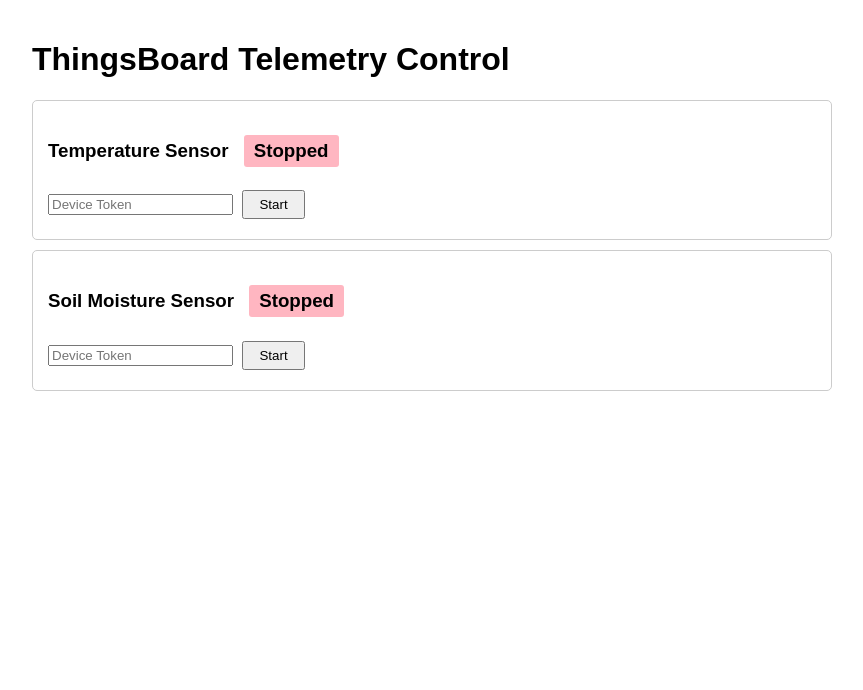
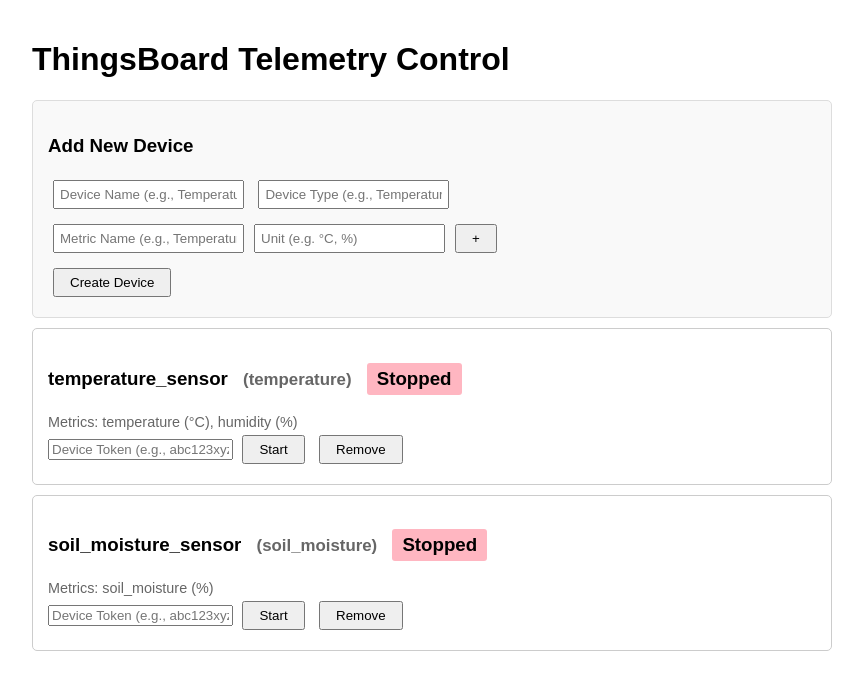
Before and after one commit to gigwegbe/function-calling-for-sensors-at-the-edge, a Flask app: page / in a window 1280 px wide. Shown: the top 690 px of the page, without its empty margins (208-1071 px from the left). Run offline with Flask 3, Linux system fonts and the light colour scheme; data that the repository does not hold is empty.

Commit message:
able to add new device

```diff
--- a/integration/thingsboard-control/app.py
+++ b/integration/thingsboard-control/app.py
@@ -1,67 +1,198 @@
+import os
 from flask import Flask, render_template, request, jsonify
-from flask_cors import CORS  # Import flask_cors
+from flask_cors import CORS
 import paho.mqtt.client as mqtt
 import json
 import time
 import random
 import threading
 import logging
+from dataclasses import dataclass
+from typing import Dict, Any, Callable
 
+# Data structure for device configuration
+@dataclass
+class DeviceConfig:
+    name: str
+    token: str
+    data_type: str
+    telemetry_function: Callable[[], Dict[str, float]]
+    metrics: list[Dict[str, str]]  # Changed to support key and unit (metric)
+
+class DeviceManager:
+    def __init__(self, host: str):
+        self.host = host
+        self.active_threads: Dict[str, threading.Thread] = {}
+        self.devices: Dict[str, DeviceConfig] = {}
+        self.logger = logging.getLogger(__name__)
+
+    def register_device(self, name: str, token: str, data_type: str, telemetry_function: Callable[[], Dict[str, float]], metrics: list[Dict[str, str]]):
+        """Register a new device with the manager"""
+        self.devices[name] = DeviceConfig(
+            name=name,
+            token=token,
+            data_type=data_type,
+            telemetry_function=telemetry_function,
+            metrics=metrics
+        )
+        self.logger.info(f"Registered device: {name} of type {data_type}")
+
+    def send_telemetry(self, device_name: str):
+        """Send telemetry data for a specific device"""
+        device = self.devices[device_name]
+        client = mqtt.Client(protocol=mqtt.MQTTv311)
+        client.username_pw_set(device.token)
+
+        try:
+            client.connect(self.host, 1883, 60)
+            client.loop_start()
+            self.logger.info(f"[{device_name}] Connected to ThingsBoard")
+
+            while not threading.current_thread().stop_flag:
+                try:
+                    payload = device.telemetry_function()
+                    payload_json = json.dumps(payload)
+                    result = client.publish("v1/devices/me/telemetry", payload_json)
+
+                    if result.rc != mqtt.MQTT_ERR_SUCCESS:
+                        self.logger.error(f"[{device_name}] Failed to publish: {payload_json}")
+                    else:
+                        self.logger.info(f"[{device_name}] Sent: {payload_json}")
+
+                    time.sleep(2)
+                except Exception as e:
+                    self.logger.error(f"[{device_name}] Error in telemetry loop: {str(e)}")
+                    time.sleep(5)
+
+        except Exception as e:
+            self.logger.error(f"[{device_name}] Connection failed: {str(e)}")
+        finally:
+            client.loop_stop()
+            client.disconnect()
+            self.logger.info(f"[{device_name}] Disconnected")
+
+    def start_device(self, name: str) -> bool:
+        """Start a device's telemetry transmission"""
+        if name not in self.devices:
+            return False
+        if name in self.active_threads:
+            return False
+
+        thread = threading.Thread(target=self.send_telemetry, args=(name,))
+        thread.stop_flag = False
+        thread.start()
+        self.active_threads[name] = thread
+        return True
+
+    def stop_device(self, name: str) -> bool:
+        """Stop a device's telemetry transmission"""
+        if name not in self.active_threads:
+            return False
+
+        self.active_threads[name].stop_flag = True
+        self.active_threads[name].join()
+        del self.active_threads[name]
+        return True
+
+    def get_active_devices(self) -> list:
+        """Get list of currently active devices"""
+        return list(self.active_threads.keys())
+
+    def get_all_devices(self) -> list:
+        """Get list of all registered devices"""
+        return [{"name": name, "type": device.data_type, "metrics": device.metrics}
+                for name, device in self.devices.items()]
+
+# Initialize Flask app and device manager
 app = Flask(__name__)
+CORS(app)
+logging.basicConfig(level=logging.INFO, format="%(asctime)s - %(levelname)s - %(message)s")
+device_manager = DeviceManager(os.getenv('THINGSBOARD_HOST', 'localhost'))
 
-# Enable CORS for all origins (no restrictions)
-CORS(app)  # This will allow all domains to access the API
+def create_generic_telemetry(metrics):
+    """Creates a telemetry function for arbitrary metrics with random values"""
+    def telemetry_function():
+        return {metric['name']: round(random.uniform(0, 100), 2) for metric in metrics}
+    return telemetry_function
 
-# Configure logging
-logging.basicConfig(level=logging.INFO, format="%(asctime)s - %(levelname)s - %(message)s")
+# Example telemetry functions
+def temperature_telemetry():
+    return {
+        "temperature": round(random.uniform(20, 30), 2),
+        "humidity": round(random.uniform(40, 70), 2)
+    }
 
-# Global variables
-active_threads = {}
-THINGSBOARD_HOST = os.getenv('THINGSBOARD_HOST', 'localhost')
+def soil_moisture_telemetry():
+    return {
+        "soil_moisture": round(random.uniform(30, 80), 2)
+    }
 
-def send_telemetry(device_name, token):
-    client = mqtt.Client(protocol=mqtt.MQTTv311)
-    client.username_pw_set(token)
+# Register default devices
+device_manager.register_device(
+    name="temperature_sensor",
+    token="",
+    data_type="temperature",
+    telemetry_function=temperature_telemetry,
+    metrics=[{"name": "temperature", "unit": "°C"}, {"name": "humidity", "unit": "%"}]
+)
 
-    try:
-        client.connect(THINGSBOARD_HOST, 1883, 60)
-        client.loop_start()
-        logging.info(f"[{device_name}] Connected to ThingsBoard")
-
-        while not threading.current_thread().stop_flag:
-            try:
-                if device_name == "temperature_sensor":
-                    payload = {
-                        "temperature": round(random.uniform(20, 30), 2),
-                        "humidity": round(random.uniform(40, 70), 2),
-                    }
-                elif device_name == "soil_moisture_sensor":
-                    payload = {"soil_moisture": round(random.uniform(30, 80), 2)}
-                else:
-                    payload = {"status": "unknown_device"}
-
-                payload_json = json.dumps(payload)
-                result = client.publish("v1/devices/me/telemetry", payload_json)
-
-                if result.rc != mqtt.MQTT_ERR_SUCCESS:
-                    logging.error(f"[{device_name}] Failed to publish: {payload_json}")
-                logging.info(f"[{device_name}] Sent: {payload_json}")
-
-                time.sleep(2)
-            except Exception as e:
-                logging.error(f"[{device_name}] Error in telemetry loop: {str(e)}")
-                time.sleep(5)
-
-    except Exception as e:
-        logging.error(f"[{device_name}] Connection failed: {str(e)}")
-    finally:
-        client.loop_stop()
-        client.disconnect()
-        logging.info(f"[{device_name}] Disconnected")
+device_manager.register_device(
+    name="soil_moisture_sensor",
+    token="",
+    data_type="soil_moisture",
+    telemetry_function=soil_moisture_telemetry,
+    metrics=[{"name": "soil_moisture", "unit": "%"}]
+)
 
 @app.route('/')
 def index():
     return render_template('index.html')
+
+@app.route('/api/devices', methods=['GET'])
+def get_devices():
+    return jsonify({"devices": device_manager.get_all_devices()})
+
+@app.route('/api/devices/create', methods=['POST'])
+def create_device():
+    data = request.get_json()
+    name = data.get('name')
+    data_type = data.get('type')
+    metrics = data.get('metrics', [])
+
+    if not name or not data_type or not metrics:
+        return jsonify({"error": "Missing required fields"}), 400
+
+    if name in device_manager.devices:
+        return jsonify({"error": "Device name already exists"}), 400
+
+    try:
+        telemetry_function = create_generic_telemetry(metrics)
+        device_manager.register_device(
+            name=name,
+            token="",
+            data_type=data_type,
+            telemetry_function=telemetry_function,
+            metrics=metrics
+        )
+        return jsonify({"message": f"Device {name} created successfully"}), 201
+    except Exception as e:
+        return jsonify({"error": str(e)}), 500
+
+
+@app.route('/api/devices/<device_name>', methods=['DELETE'])
+def delete_device(device_name):
+    """Delete a device by its name"""
+    if device_name not in device_manager.devices:
+        return jsonify({"error": "Device not found"}), 404
+
+    # Stop the device if it's active
+    device_manager.stop_device(device_name)
+
+    # Remove the device from the devices list
+    del device_manager.devices[device_name]
+
+    return jsonify({"message": f"Device {device_name} deleted successfully"}), 200
+
 
 @app.route('/api/start', methods=['POST'])
 def start_device():
@@ -69,34 +200,36 @@
     device_name = data.get('name')
     token = data.get('token')
 
-    if device_name in active_threads:
+    if not device_name or not token:
+        return jsonify({"error": "Missing device name or token"}), 400
+
+    if device_name not in device_manager.devices:
+        return jsonify({"error": "Unknown device"}), 404
+
+    device_manager.devices[device_name].token = token
+
+    if device_manager.start_device(device_name):
+        return jsonify({"message": f"Started {device_name}"}), 200
+    else:
         return jsonify({"error": "Device already running"}), 400
-
-    thread = threading.Thread(target=send_telemetry, args=(device_name, token))
-    thread.stop_flag = False
-    thread.start()
-    active_threads[device_name] = thread
-
-    return jsonify({"message": f"Started {device_name}"}), 200
 
 @app.route('/api/stop', methods=['POST'])
 def stop_device():
     data = request.get_json()
     device_name = data.get('name')
 
-    if device_name not in active_threads:
+    if not device_name:
+        return jsonify({"error": "Missing device name"}), 400
+
+    if device_manager.stop_device(device_name):
+        return jsonify({"message": f"Stopped {device_name}"}), 200
+    else:
         return jsonify({"error": "Device not running"}), 400
-
-    active_threads[device_name].stop_flag = True
-    active_threads[device_name].join()
-    del active_threads[device_name]
-
-    return jsonify({"message": f"Stopped {device_name}"}), 200
 
 @app.route('/api/status', methods=['GET'])
 def get_status():
     return jsonify({
-        "active_devices": list(active_threads.keys())
+        "active_devices": device_manager.get_active_devices()
     })
 
 if __name__ == '__main__':
--- a/integration/thingsboard-control/templates/index.html
+++ b/integration/thingsboard-control/templates/index.html
@@ -38,31 +38,161 @@
             color: red;
             margin-top: 5px;
         }
+        .device-type {
+            color: #666;
+            font-size: 0.9em;
+            margin-left: 10px;
+        }
+        #add-device-form {
+            margin-top: 20px;
+            padding: 15px;
+            border: 1px solid #ddd;
+            border-radius: 5px;
+            background-color: #f9f9f9;
+        }
+        #add-device-form input, #add-device-form select {
+            margin: 5px;
+            padding: 5px;
+        }
+        .metric-input {
+            margin: 5px 0;
+            display: flex;
+            align-items: center;
+        }
+        .metric-input input {
+            margin-right: 5px;
+        }
+        .metrics-list {
+            margin-top: 5px;
+            font-size: 0.9em;
+            color: #666;
+        }
     </style>
 </head>
 <body>
     <h1>ThingsBoard Telemetry Control</h1>
 
-    <div id="device-list">
-        <div class="device-card">
-            <h3>Temperature Sensor
-                <span class="status stopped" id="temperature_sensor-status">Stopped</span>
-            </h3>
-            <input type="text" id="temperature_sensor-token" placeholder="Device Token">
-            <button onclick="toggleDevice('temperature_sensor')">Start</button>
+    <div id="add-device-form" class="device-card">
+        <h3>Add New Device</h3>
+        <div>
+            <input type="text" id="new-device-name" placeholder="Device Name (e.g., Temperature Sensor 1)" required>
+            <input type="text" id="new-device-type" placeholder="Device Type (e.g., Temperature Sensor)" required>
+        </div>
+        <div id="metrics-container">
+            <div class="metric-input">
+                <input type="text" placeholder="Metric Name (e.g., Temperature)" class="metric-name">
+                <input type="text" placeholder="Unit (e.g. °C, %)" class="metric-unit">
+                <button type="button" onclick="addMetricField()">+</button>
+            </div>
+        </div>
+        <button onclick="createDevice()">Create Device</button>
     </div>
 
-        <div class="device-card">
-            <h3>Soil Moisture Sensor
-                <span class="status stopped" id="soil_moisture_sensor-status">Stopped</span>
-            </h3>
-            <input type="text" id="soil_moisture_sensor-token" placeholder="Device Token">
-            <button onclick="toggleDevice('soil_moisture_sensor')">Start</button>
-        </div>
+    <div id="device-list">
+        <!-- Devices will be dynamically inserted here -->
     </div>
 
     <script>
         let activeDevices = new Set();
+        let registeredDevices = [];
+
+        function createDeviceCard(device) {
+            const metrics = device.metrics.map(m => `${m.name} (${m.unit})`).join(', ');
+            return `
+                <div class="device-card" id="card-${device.name}">
+                    <h3>${device.name}
+                        <span class="device-type">(${device.type})</span>
+                        <span class="status stopped" id="${device.name}-status">Stopped</span>
+                    </h3>
+                    <div class="metrics-list">Metrics: ${metrics}</div>
+                    <input type="text" id="${device.name}-token" placeholder="Device Token (e.g., abc123xyz)">
+                    <button onclick="toggleDevice('${device.name}')">Start</button>
+                    <button onclick="removeDevice('${device.name}')">Remove</button>
+                </div>
+            `;
+        }
+
+        function addMetricField() {
+            const container = document.getElementById('metrics-container');
+            const newMetric = document.createElement('div');
+            newMetric.className = 'metric-input';
+            newMetric.innerHTML = `
+                <input type="text" placeholder="Metric Name (e.g., Temperature)" class="metric-name">
+                <input type="text" placeholder="Unit (e.g. °C, %)" class="metric-unit">
+                <button type="button" onclick="this.parentElement.remove()">-</button>
+            `;
+            container.appendChild(newMetric);
+        }
+
+        async function createDevice() {
+            const name = document.getElementById('new-device-name').value.trim();
+            const type = document.getElementById('new-device-type').value.trim();
+            const metricInputs = document.querySelectorAll('.metric-name');
+            const unitInputs = document.querySelectorAll('.metric-unit');
+            const metrics = Array.from(metricInputs)
+                .map((input, index) => {
+                    const unit = unitInputs[index].value.trim();
+                    return {name: input.value.trim(), unit: unit};
+                })
+                .filter(metric => metric.name !== '' && metric.unit !== '');
+
+            if (!name || !type || metrics.length === 0) {
+                alert('Please fill in all required fields and add at least one metric');
+                return;
+            }
+
+            try {
+                const response = await fetch('/api/devices/create', {
+                    method: 'POST',
+                    headers: {'Content-Type': 'application/json'},
+                    body: JSON.stringify({
+                        name: name,
+                        type: type,
+                        metrics: metrics
+                    })
+                });
+
+                const data = await response.json();
+
+                if (response.ok) {
+                    alert('Device created successfully');
+                    // Clear the form
+                    document.getElementById('new-device-name').value = '';
+                    document.getElementById('new-device-type').value = '';
+                    document.getElementById('metrics-container').innerHTML = `
+                        <div class="metric-input">
+                            <input type="text" placeholder="Metric Name (e.g., Temperature)" class="metric-name">
+                            <input type="text" placeholder="Unit (e.g. °C, %)" class="metric-unit">
+                            <button type="button" onclick="addMetricField()">+</button>
+                        </div>
+                    `;
+                    // Reload the device list
+                    await loadDevices();
+                } else {
+                    alert(data.error || 'Failed to create device');
+                }
+            } catch (error) {
+                console.error('Error creating device:', error);
+                alert('An error occurred while creating the device');
+            }
+        }
+
+        async function loadDevices() {
+            try {
+                const response = await fetch('/api/devices');
+                const data = await response.json();
+                registeredDevices = data.devices;
+
+                const deviceList = document.getElementById('device-list');
+                deviceList.innerHTML = registeredDevices
+                    .map(device => createDeviceCard(device))
+                    .join('');
+
+                await updateStatus();
+            } catch (error) {
+                console.error('Error loading devices:', error);
+            }
+        }
 
         async function updateStatus() {
             try {
@@ -77,11 +207,12 @@
         }
 
         function updateUI() {
-            ['temperature_sensor', 'soil_moisture_sensor'].forEach(device => {
-                const statusElement = document.getElementById(`${device}-status`);
-                const buttonElement = document.querySelector(`button[onclick="toggleDevice('${device}')"]`);
+            registeredDevices.forEach(device => {
+                const statusElement = document.getElementById(`${device.name}-status`);
+                const buttonElement = document.querySelector(`#card-${device.name} button`);
 
-                if (activeDevices.has(device)) {
+                if (statusElement && buttonElement) {
+                    if (activeDevices.has(device.name)) {
                         statusElement.textContent = 'Running';
                         statusElement.className = 'status running';
                         buttonElement.textContent = 'Stop';
@@ -89,6 +220,7 @@
                         statusElement.textContent = 'Stopped';
                         statusElement.className = 'status stopped';
                         buttonElement.textContent = 'Start';
+                    }
                 }
             });
         }
@@ -116,17 +248,26 @@
                         body: JSON.stringify({name: deviceName, token: token})
                     });
                 }
-                await updateStatus();
+
+                await loadDevices();
             } catch (error) {
-                console.error('Error:', error);
-                alert('An error occurred. Please check the console for details.');
+                console.error(`Error toggling device ${deviceName}:`, error);
+                alert(`Error toggling device ${deviceName}`);
             }
         }
 
-        // Update status every 5 seconds
-        setInterval(updateStatus, 5000);
-        // Initial status update
-        updateStatus();
+        async function removeDevice(deviceName) {
+            try {
+                await fetch(`/api/devices/${deviceName}`, { method: 'DELETE' });
+                await loadDevices();
+            } catch (error) {
+                console.error(`Error removing device ${deviceName}:`, error);
+                alert(`Error removing device ${deviceName}`);
+            }
+        }
+
+        // Load devices initially
+        loadDevices();
     </script>
 </body>
 </html>
```
Lines whose indentation alone changed are shown as unchanged.
